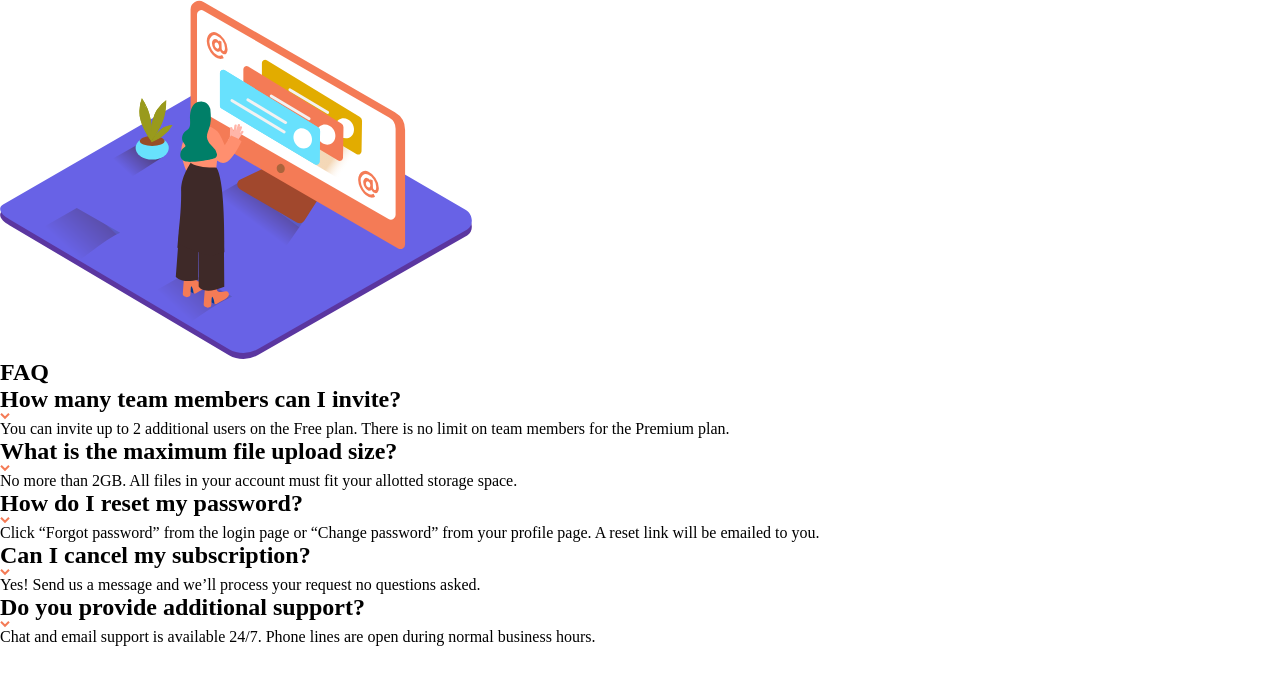
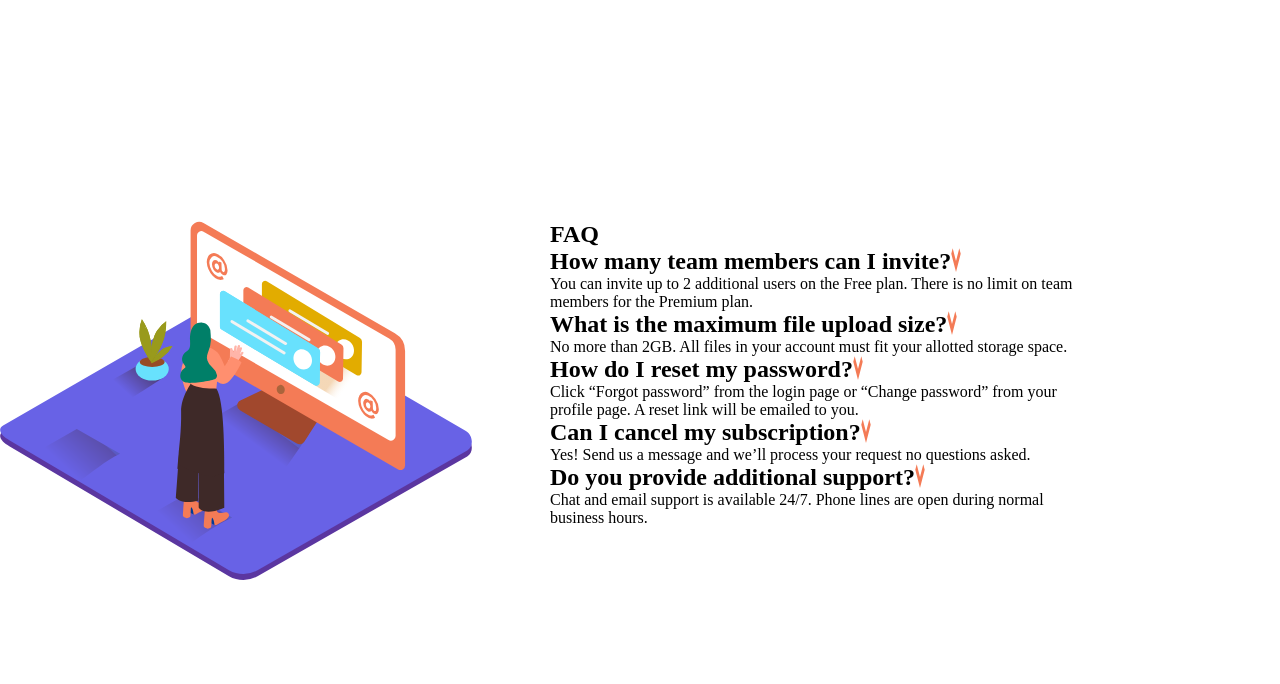
Before and after one commit to VPontis15/Faq-Accordion-Card-Main, a plain HTML site: page index.html in a window 1280 px wide. Drawn offline with Linux system fonts and the light colour scheme.

Commit message:
add generic styling and some utility classes

```diff
--- a/style.css
+++ b/style.css
@@ -86,3 +86,31 @@ h6 {
   --fw-main: 400;
   --fw-bold: 700;
 }
+
+body {
+  min-height: 100vh;
+  min-height: 100vh;
+  display: grid;
+  place-items: center;
+}
+
+.main {
+  min-height: 100vh;
+  display: grid;
+  place-items: center;
+}
+
+.card {
+  display: grid;
+  grid-template-columns: repeat(2, 1fr);
+  max-width: min(95%, 1100px);
+}
+
+.row {
+  display: flex;
+  flex-direction: column;
+}
+
+.question-container {
+  display: flex;
+}
```
